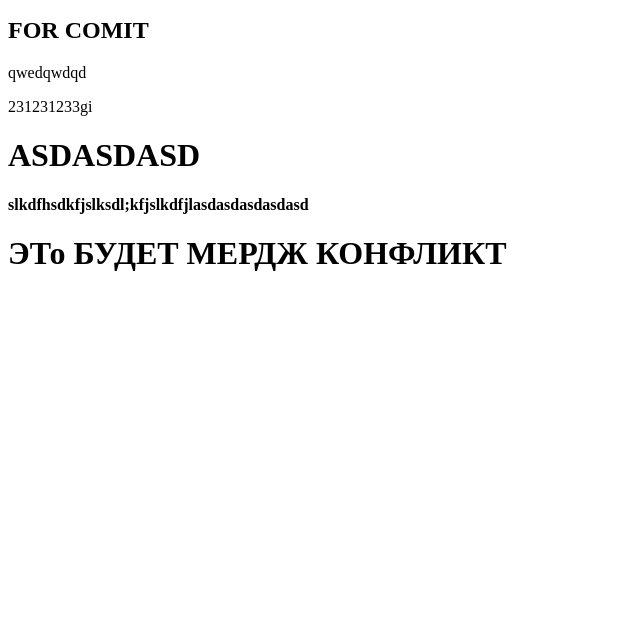
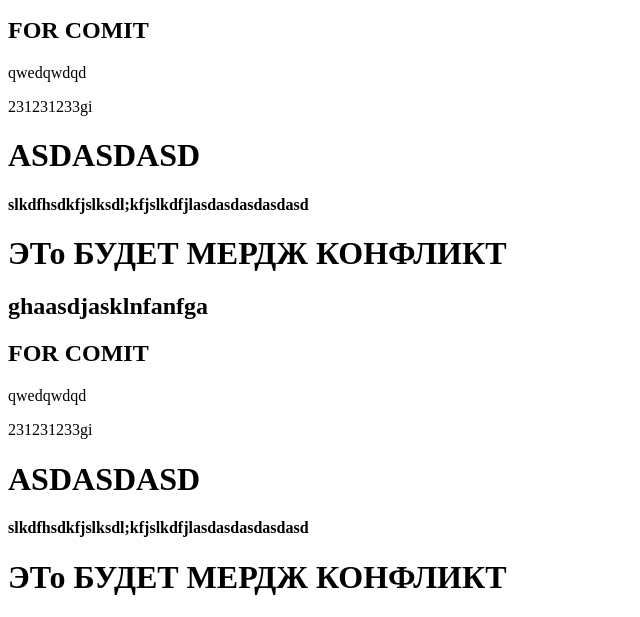
Before and after one commit to SiarheiHaurylchyk/TestRepo, a plain HTML site: page index.html in a window 1280 px wide. Shown: the part 626-1243 px from the top of the page, without its empty margins (0-640 px from the left). Before the commit the page ends 919 px from the top, so only its background shows below. Drawn offline with Linux system fonts and the light colour scheme.

Commit message:
комит в моей ветке

```diff
--- a/index.html
+++ b/index.html
@@ -26,5 +26,12 @@
 <h1>ASDASDASD</h1>
 <h4>slkdfhsdkfjslksdl;kfjslkdfjlasdasdasdasdasd</h4>
 <h1>ЭТо БУДЕТ МЕРДЖ КОНФЛИКТ</h1>
+    <h2>ghaasdjasklnfanfga</h2>
+    <h2>FOR COMIT</h2>
+    <p>qwedqwdqd</p>
+    <p>231231233gi</p>
+    <h1>ASDASDASD</h1>
+    <h4>slkdfhsdkfjslksdl;kfjslkdfjlasdasdasdasdasd</h4>
+    <h1>ЭТо БУДЕТ МЕРДЖ КОНФЛИКТ</h1>
 </body>
 </html>
```
